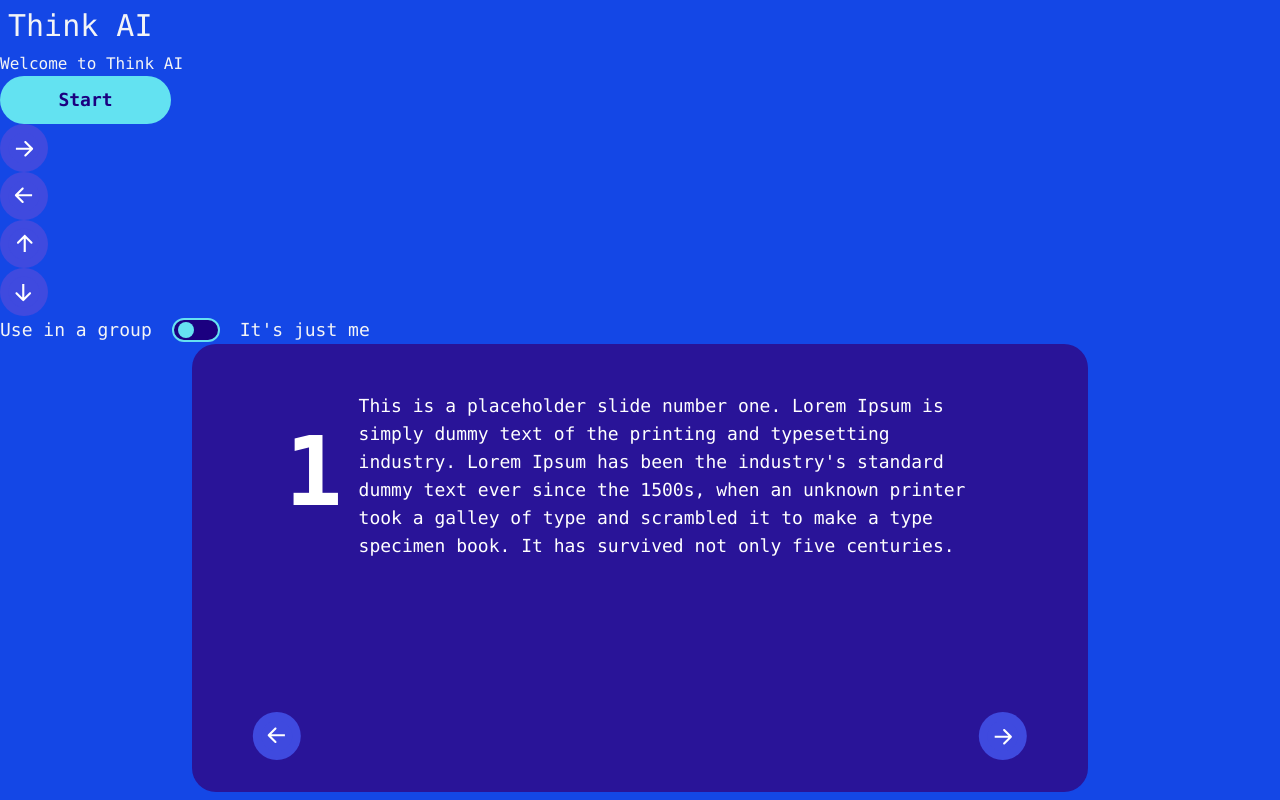
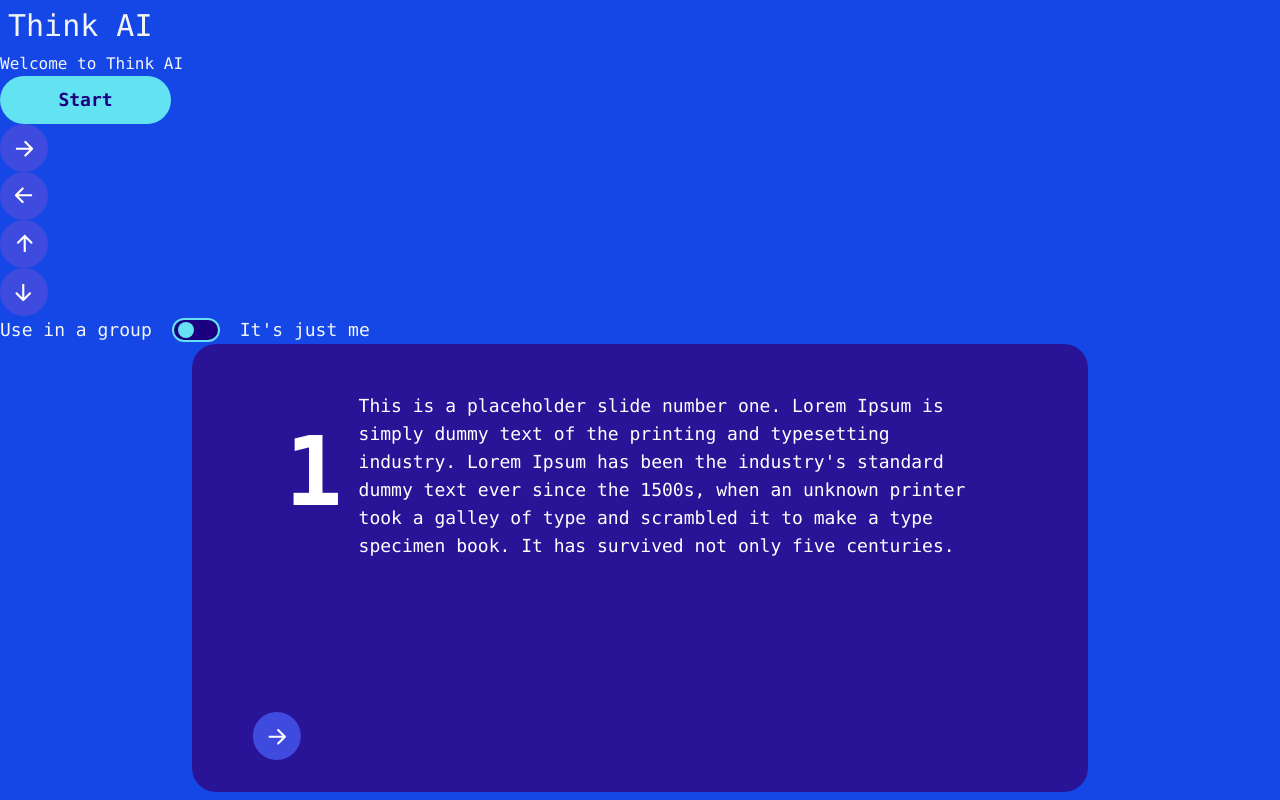
Before and after one commit to neontribe/think-ai, a Next.js app: page / in a window 1280 px wide. Built offline with nearby package versions, Linux system fonts and the light colour scheme.

Commit message:
Hide navigation buttons at first and last slide

```diff
--- a/src/app/components/ResponseCarousel.jsx
+++ b/src/app/components/ResponseCarousel.jsx
@@ -62,8 +62,10 @@ const ResponseCarousel = () => {
                         )
                         })}
                     <div className="absolute bottom-8 left-1/2 transform -translate-x-1/2 flex items-center justify-between w-full max-w-[90%] px-4 z-20">
-                        <ArrowButton direction="left" onClick={nextSlide}  ariaLabel="Next slide"/>
-                        <ArrowButton direction="right" onClick={prevSlide} arialLabel="Previous slide"/>
+                        <ArrowButton direction="left" onClick={nextSlide}  ariaLabel="Next slide"
+                        className={currentIndex === 0 ? "hidden" : ""}/>
+                        <ArrowButton direction="right" onClick={prevSlide} arialLabel="Previous slide"
+                        className={currentIndex === slideData.length -1 ? "hidden" : ""}/>
                     </div>
                 </div>
             </div>
```
